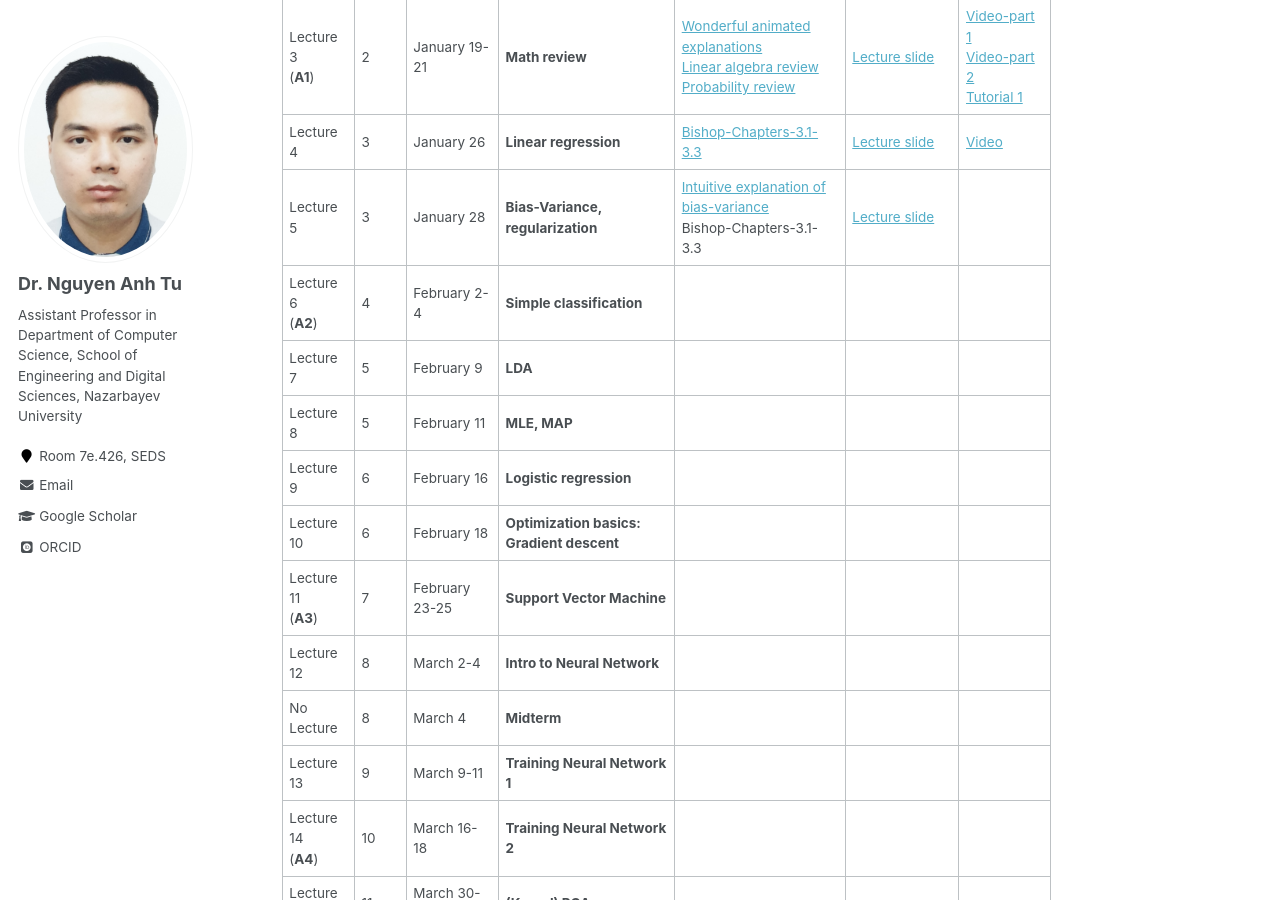
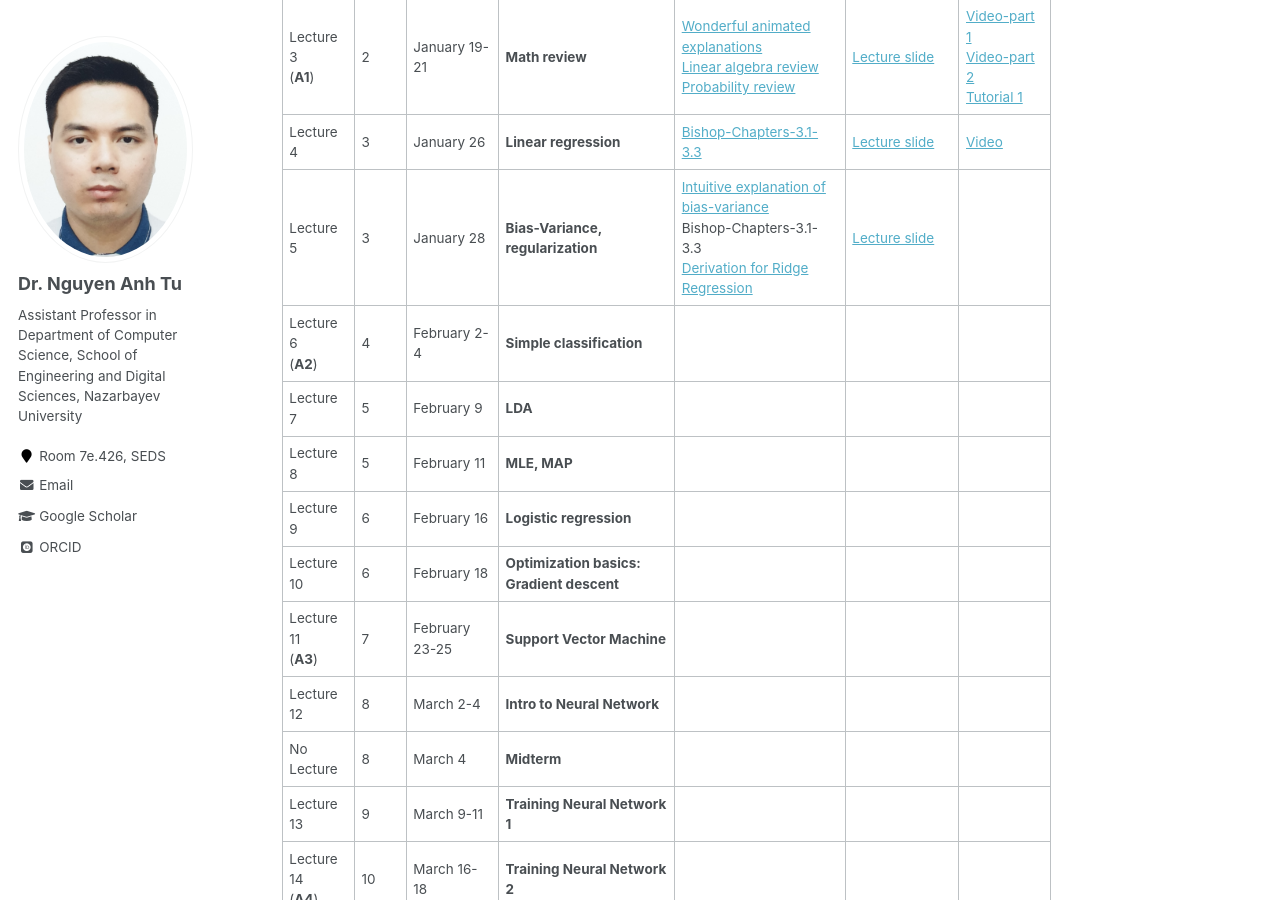
Before and after one commit to tunguyen87/seds-ml, a Jekyll site: the page built from _pages/Lecture.md, in a window 1280 px wide and 900 px high, scrolled down 589 px. Built offline with Jekyll 4.4.1, drawn with Linux system fonts in a browser that asks for light colours; some web fonts are replaced.

Commit message:
Update Lecture.md

```diff
--- a/_pages/Lecture.md
+++ b/_pages/Lecture.md
@@ -22,7 +22,7 @@ Last day of classes: April 23
 | Lecture 2    |   1   |January 14    | **Introduction to  Machine Learning**         | [ML-cribsheet](https://drive.google.com/file/d/1ltGQSuoj5PnoYePg4S0WdzwgC1ub_Hji/view?usp=sharing)<br> [Python-tutorial-Jupyter notebook](https://drive.google.com/file/d/1veOv8Rtqwvq04H0yMRTJBCcQ8UhNpvFc/view?usp=sharing) <br>[Scikit-Learn Documentation](https://scikit-learn.org/stable/index.html) <br>[Google Colab intro](https://colab.research.google.com/notebooks/welcome.ipynb)         | [Lecture slide](https://drive.google.com/file/d/1Vo7VHXoqLYOW-GPmjNp7RVMye5cxFoLk/view?usp=sharing)      |  [Video](https://youtu.be/gIjcgUhtpkI)            |
 | Lecture 3<br>(**A1**)    |   2   |January 19-21 | **Math review**                   | [Wonderful animated explanations](https://www.3blue1brown.com/essence-of-linear-algebra-page)<br>[Linear algebra review](https://drive.google.com/file/d/1yDlYpuv4XShqL96LqB_Un5n8UTbWZIeh/view?usp=sharing)<br>[Probability review](https://drive.google.com/file/d/1MtFT9Ra5cdEw5TA6FN6UzuKeOjZp0OKM/view?usp=sharing)           |  [Lecture slide](https://drive.google.com/file/d/11eVI_4OMR_enuPq70-_fbX2qcMe25cFD/view?usp=sharing)      |  [Video-part 1](https://youtu.be/4Rx8YFcwMlM) <br>[Video-part 2](https://youtu.be/IjsEmM-MzxQ)  <br>[Tutorial 1](https://drive.google.com/file/d/1iz0BYnwdI71Qi-v8aFz-7fFs3KKGf9-b/view?usp=sharing)         |
 | Lecture 4    |   3   |January 26    | **Linear regression**                  | [Bishop-Chapters-3.1-3.3](https://drive.google.com/file/d/1s952CT8tQsyrqptBZVrcxAydthN9S-fu/view?usp=sharing)   |  [Lecture slide](https://drive.google.com/file/d/1plZwPn8ln38eT_VQASQzPbMBxrvqD5kG/view?usp=sharing)     | [Video](https://youtu.be/Oy3_Lwjvdlc)             |
-| Lecture 5    |   3   |January 28    | **Bias-Variance, regularization**                 | [Intuitive explanation of bias-variance](http://scott.fortmann-roe.com/docs/BiasVariance.html)<br>Bishop-Chapters-3.1-3.3             | [Lecture slide](https://drive.google.com/file/d/116nwTop6NNGMTdUxDDvXfBAqOR738hkl/view?usp=sharing)      |              |
+| Lecture 5    |   3   |January 28    | **Bias-Variance, regularization**                 | [Intuitive explanation of bias-variance](http://scott.fortmann-roe.com/docs/BiasVariance.html)<br>Bishop-Chapters-3.1-3.3 <br>[Derivation for Ridge Regression](https://drive.google.com/file/d/1PtIw7wbHNqRzHhbf1DfbxGP_weqIlMM2/view?usp=sharing)            | [Lecture slide](https://drive.google.com/file/d/116nwTop6NNGMTdUxDDvXfBAqOR738hkl/view?usp=sharing)      |              |
 | Lecture 6<br>(**A2**)    |   4   |February 2-4  | **Simple classification**                    |                    |          |              |
 | Lecture 7    |   5   |February 9    |   **LDA**                    |                    |          |              |
 | Lecture 8   |   5   |February 11    |   **MLE, MAP**                    |                    |          |              |
```
